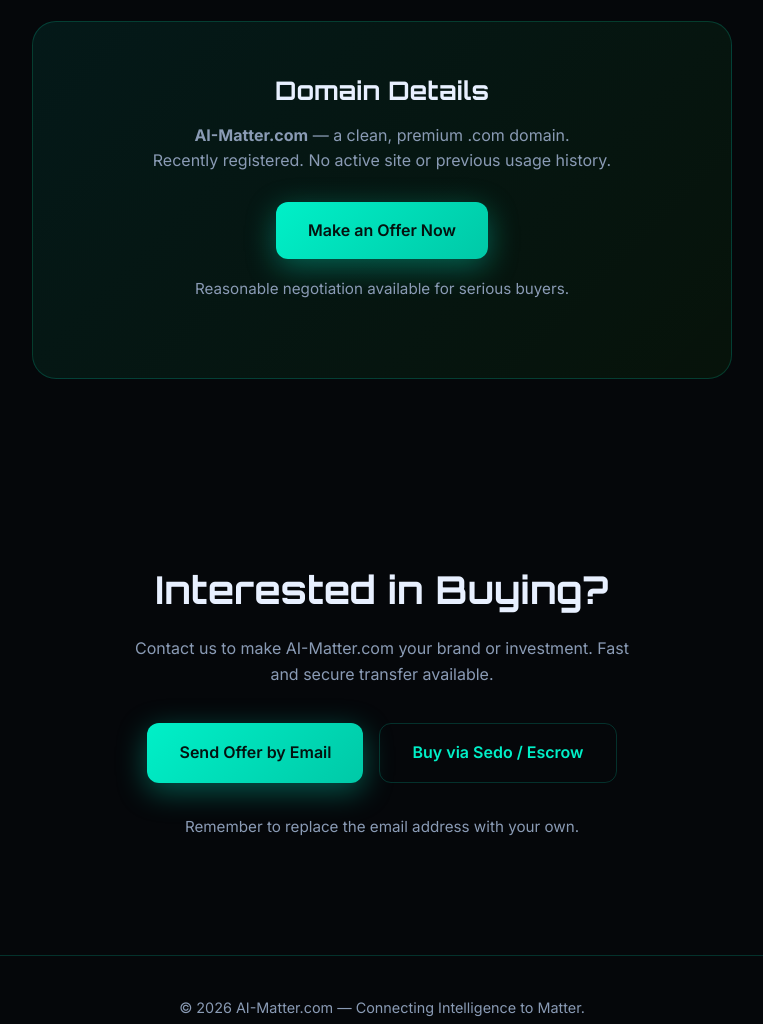
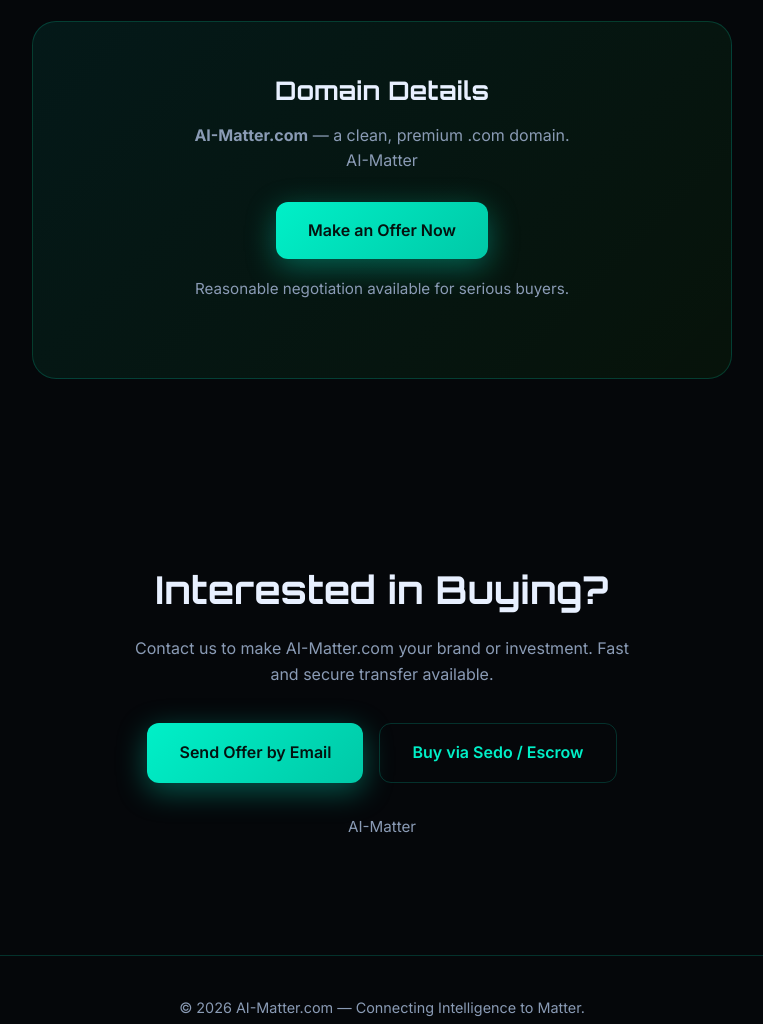
Before and after one commit to ahmett76/AIMatter, a plain HTML site: page index.html in a window 1280 px wide. Shown: the part 2560-3584 px from the top of the page, without its empty margins (258-1021 px from the left). Drawn offline with Linux system fonts and the light colour scheme.

Commit message:
Update index.html

```diff
--- a/index.html
+++ b/index.html
@@ -443,7 +443,7 @@
         <h2>Domain Details</h2>
         <p>
           <strong>AI-Matter.com</strong> — a clean, premium .com domain.<br>
-          Recently registered. No active site or previous usage history.
+          AI-Matter
         </p>
         <div class="cta-group" style="justify-content:center;">
           <a href="#contact" class="btn btn-primary">Make an Offer Now</a>
@@ -469,7 +469,7 @@
         </a>
       </div>
       <p style="margin-top:32px; font-size:0.95rem; color:var(--muted);">
-        Remember to replace the email address with your own.
+        AI-Matter
       </p>
     </div>
   </section>
```
